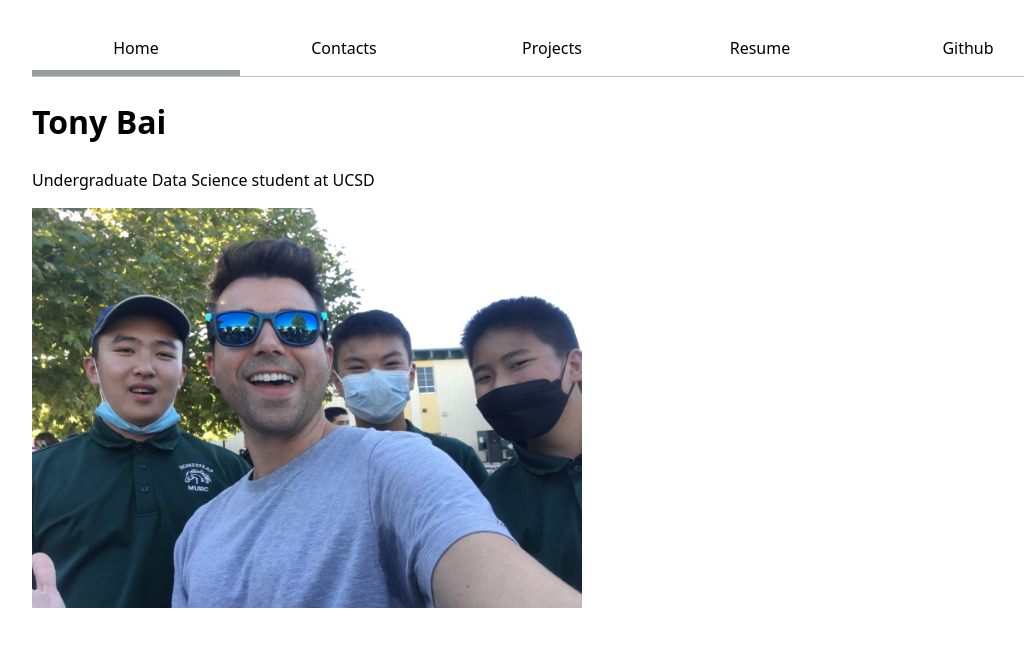
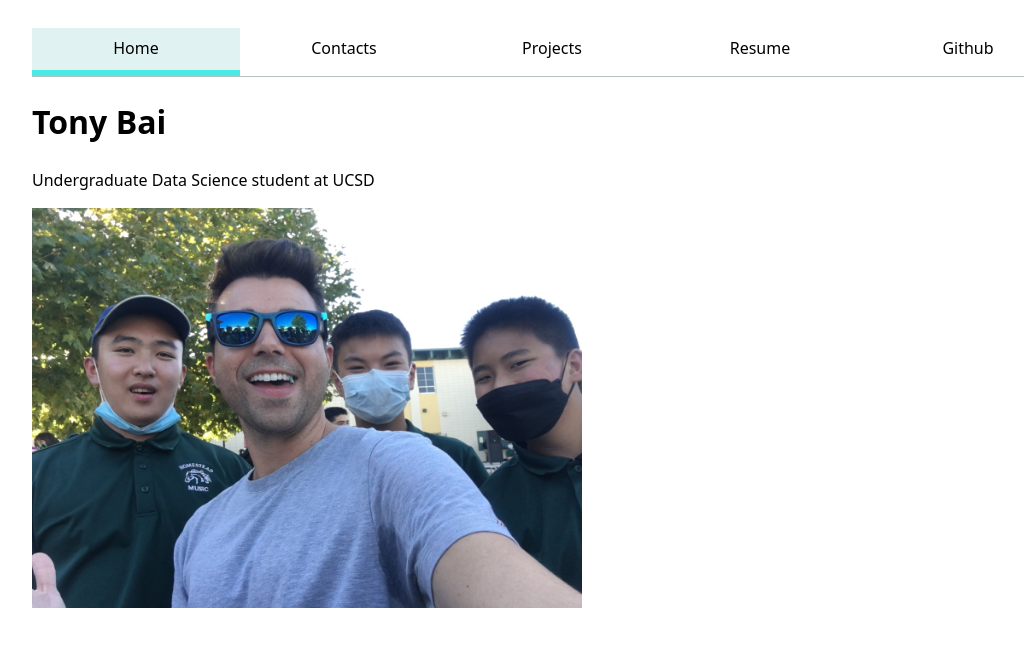
Before and after one commit to Coco-Juice/portfolio, a plain HTML site: page index.html in a window 1280 px wide. In both pictures the pointer is over the link "Home". Shown: the whole page, without its empty margins (88-1112 px from the left). Drawn offline with Linux system fonts and the light colour scheme.

Commit message:
added color upon hover

```diff
--- a/style.css
+++ b/style.css
@@ -1,3 +1,8 @@
+html {
+  --color-accent: oklch(85.254% 0.12882 191.962);
+  accent-color: var(--color-accent);
+}
+
 body {
   /* Set line height to 1.5 times the font size
 	   and use the OS’s UI font as the website font
@@ -23,6 +28,14 @@ a.current {
   border-bottom-color: oklch(69.143% 0.00712 209.336);
 }
 
+a:hover {
+  padding-bottom: 10px;
+  border-bottom-width: 0.4em;
+  border-bottom-style: solid;
+  border-bottom-color: var(--color-accent);
+  background-color: oklch(from var(--color-accent) 95% 5% h)
+}
+
 ul {
   display: contents;
   li {
```
